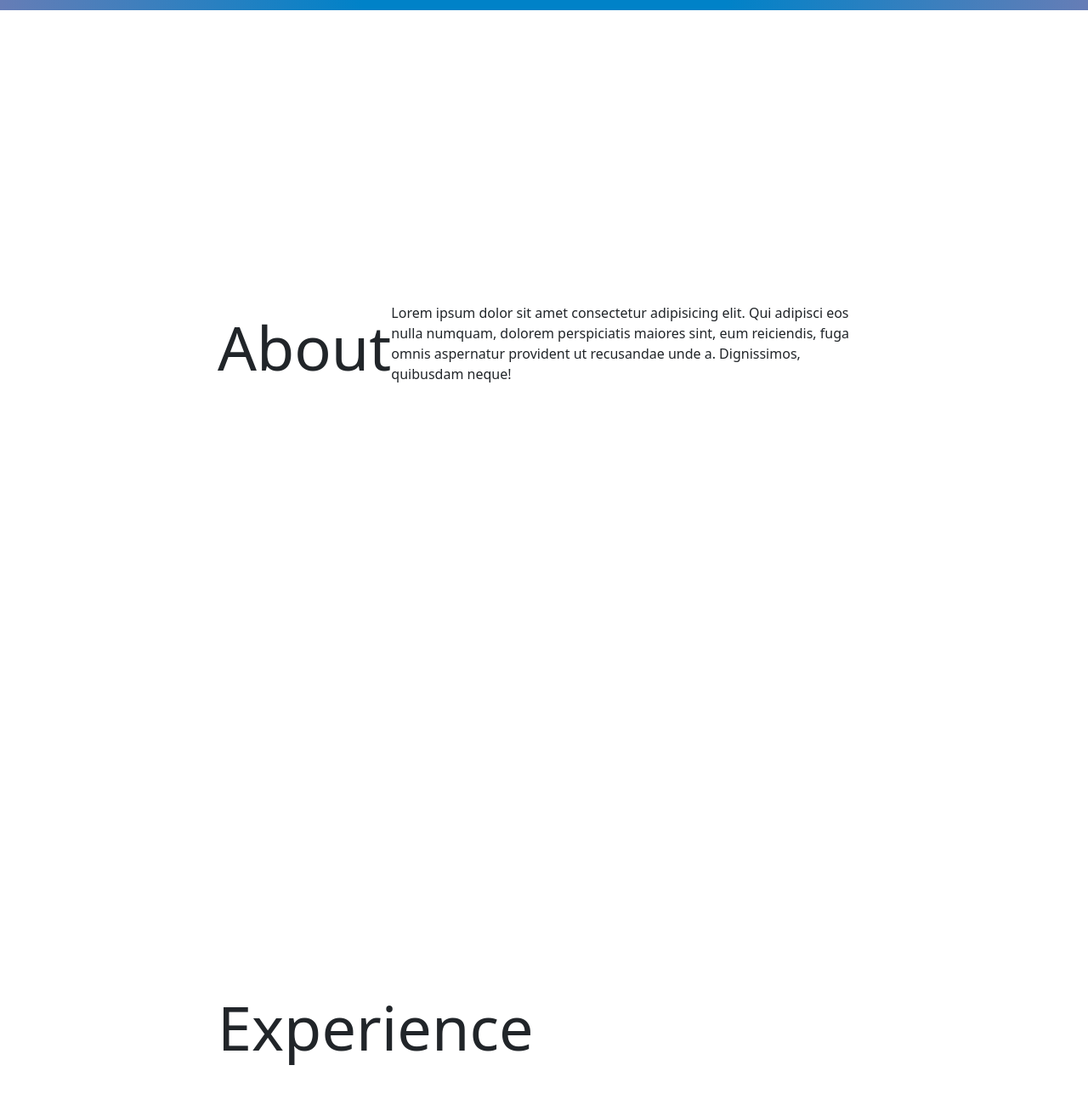
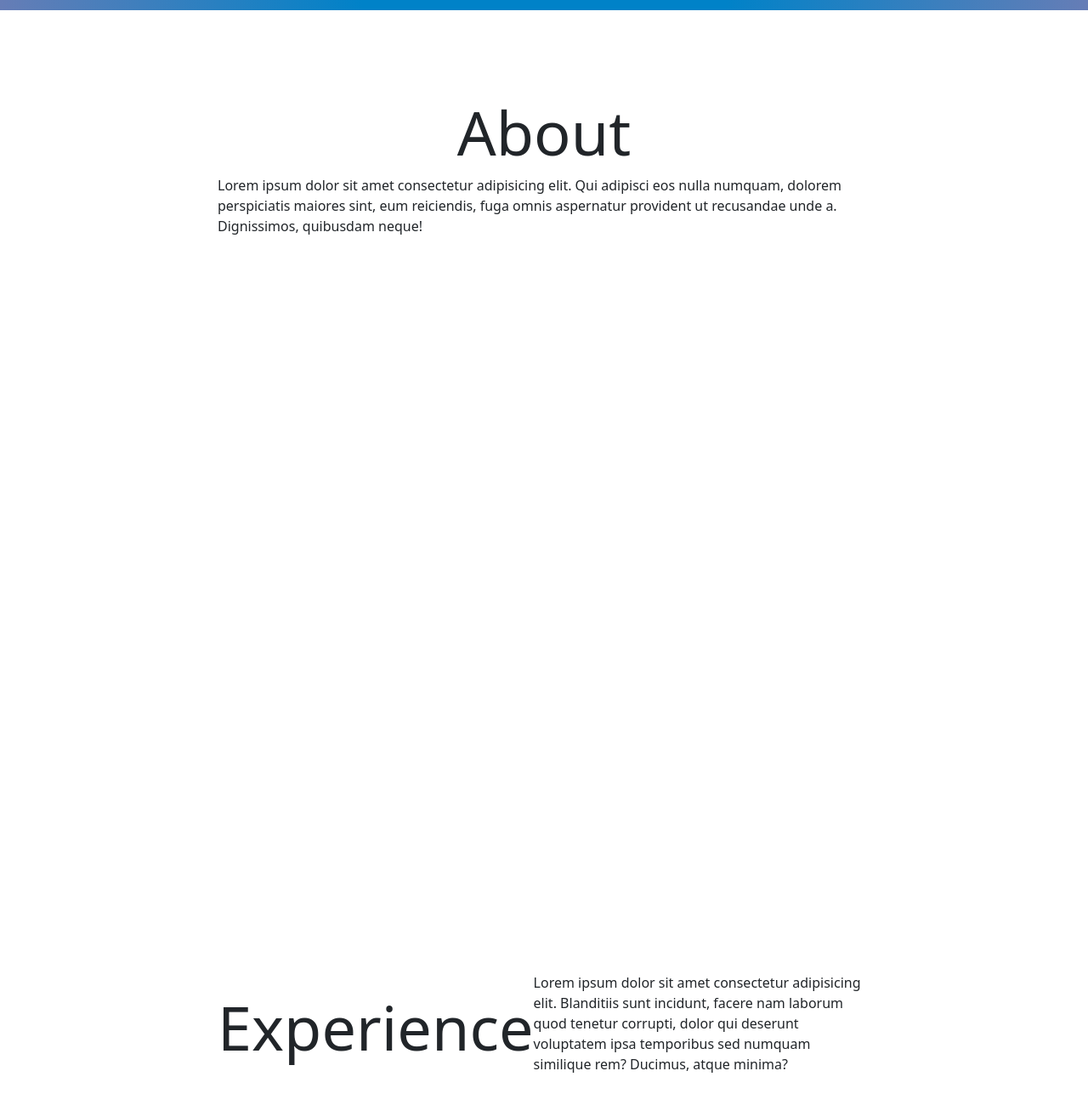
Before and after one commit to aozzy/port, a plain HTML site: page index.html in a window 1280 px wide. Shown: the part 844-2144 px from the top of the page at 85% size. Drawn offline with nearby package versions, Linux system fonts and the light colour scheme.

Commit message:
adding sections

```diff
--- a/index.html
+++ b/index.html
@@ -104,12 +104,15 @@
       </section>
       <section class="experience">
         <h2>Experience</h2>
+        <p>Lorem ipsum dolor sit amet consectetur adipisicing elit. Blanditiis sunt incidunt, facere nam laborum quod tenetur corrupti, dolor qui deserunt voluptatem ipsa temporibus sed numquam similique rem? Ducimus, atque minima?</p>
       </section>
        <section class="projects">
         <h2>Project</h2>
+        <p>Lorem ipsum dolor sit amet consectetur adipisicing elit. Blanditiis sunt incidunt, facere nam laborum quod tenetur corrupti, dolor qui deserunt voluptatem ipsa temporibus sed numquam similique rem? Ducimus, atque minima?</p>
        </section>
        <section class="contact">
         <h2>Contact</h2>
+        <p>Lorem ipsum dolor sit amet consectetur adipisicing elit. Blanditiis sunt incidunt, facere nam laborum quod tenetur corrupti, dolor qui deserunt voluptatem ipsa temporibus sed numquam similique rem? Ducimus, atque minima?</p>
        </section>
     </main>
     <script
--- a/styles.css
+++ b/styles.css
@@ -69,7 +69,8 @@ font-size: 1rem;
 }
 
 .about{
-
+display: flex;
+flex-direction: column;
 }
 
 .experince{
```
